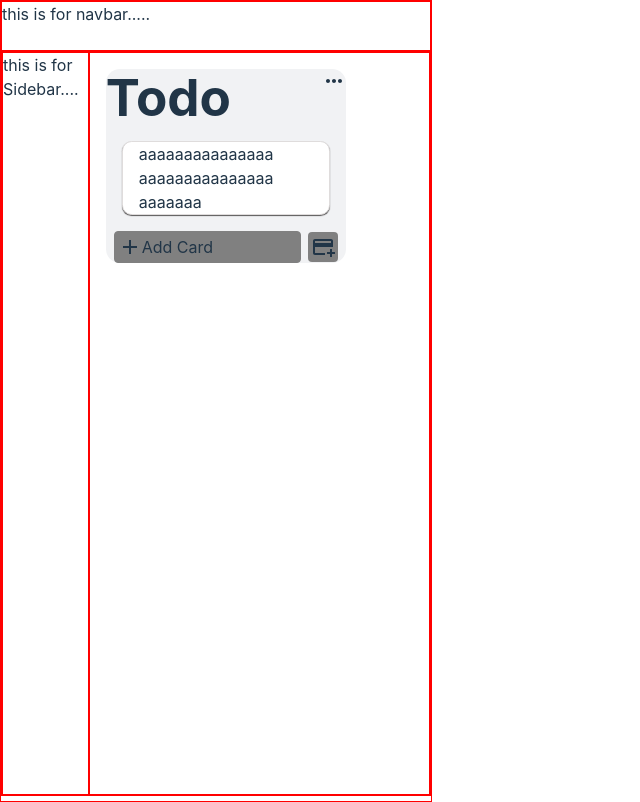
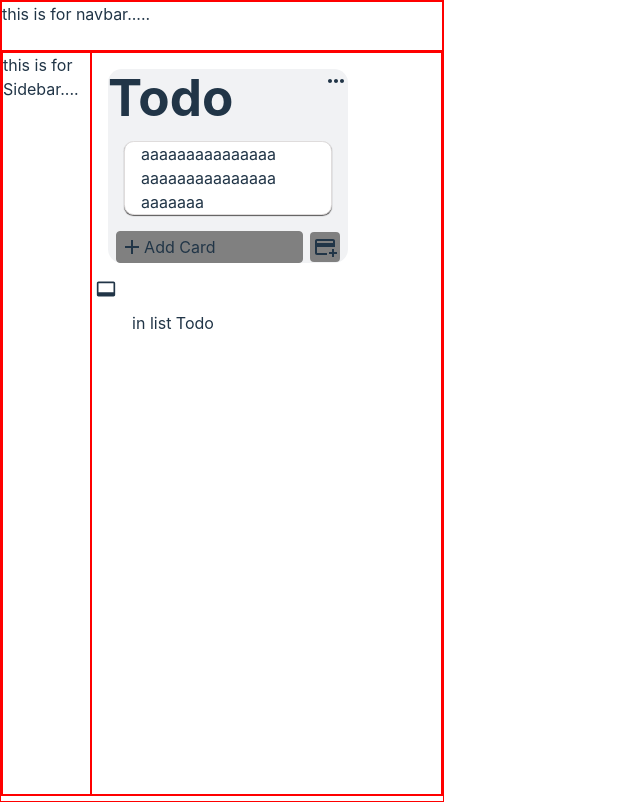
Before and after one commit to kajalgupta-98/Project4, a React (Vite) app: page / in a window 1280 px wide. Shown: the whole page, without its empty margins (0-640 px from the left). Built offline with nearby package versions, Linux system fonts and the light colour scheme.

Commit message:
completed task component

```diff
--- a/src/Components/title/Title.jsx
+++ b/src/Components/title/Title.jsx
@@ -1,10 +1,20 @@
-import React from 'react'
+import React, { useState } from 'react'
+import style from './Title.module.css'
+import VideoLabelIcon from '@mui/icons-material/VideoLabel';
 
 function Title() {
+  const [toggleInput, setToggleInput] = useState(true)
+  const [title, setTitle] = useState('')
+
   return (
-    <div>
-      <h1>Title</h1>
+    <div className={style.title_div}>
+      <VideoLabelIcon fontSize='small'/>
+      <div className={style.title_text}>
+      <input type="text" value={title} onClick={()=>setToggleInput(true)} onChange={(e)=>setTitle(e.target.value)} className={style.title_box}/>
+    <span>in list Todo</span>
+      </div>
     </div>
+
   )
 }
 
--- a/src/Components/title/Title.module.css
+++ b/src/Components/title/Title.module.css
@@ -0,0 +1,26 @@
+.title_div{
+    display: flex;
+    align-items: flex-start;
+    gap: 1rem;
+    margin: 3px 4px;
+}
+
+.title_box{
+    width: 90%;
+    border: none;
+    font-size: 18px;
+    padding-left: 8px;
+    min-height: 2rem;
+}
+
+.title_box:focus{
+    outline: none;
+    border: 2px solid rgb(77, 134, 240);
+    border-radius: 3px;
+    min-height: 2rem;
+}
+.title_text{
+    width: 90%;
+    display: flex;
+    flex-direction: column;
+}
--- a/src/Containers/board/Board.jsx
+++ b/src/Containers/board/Board.jsx
@@ -1,11 +1,13 @@
 
 import React from 'react'
 import Card from '../../Components/card/Card'
+import Title from '../../Components/title/Title'
 
 function Board() {
   return (
     <div>
       <Card/>
+      <Title/>
     </div>
   )
 }
```
